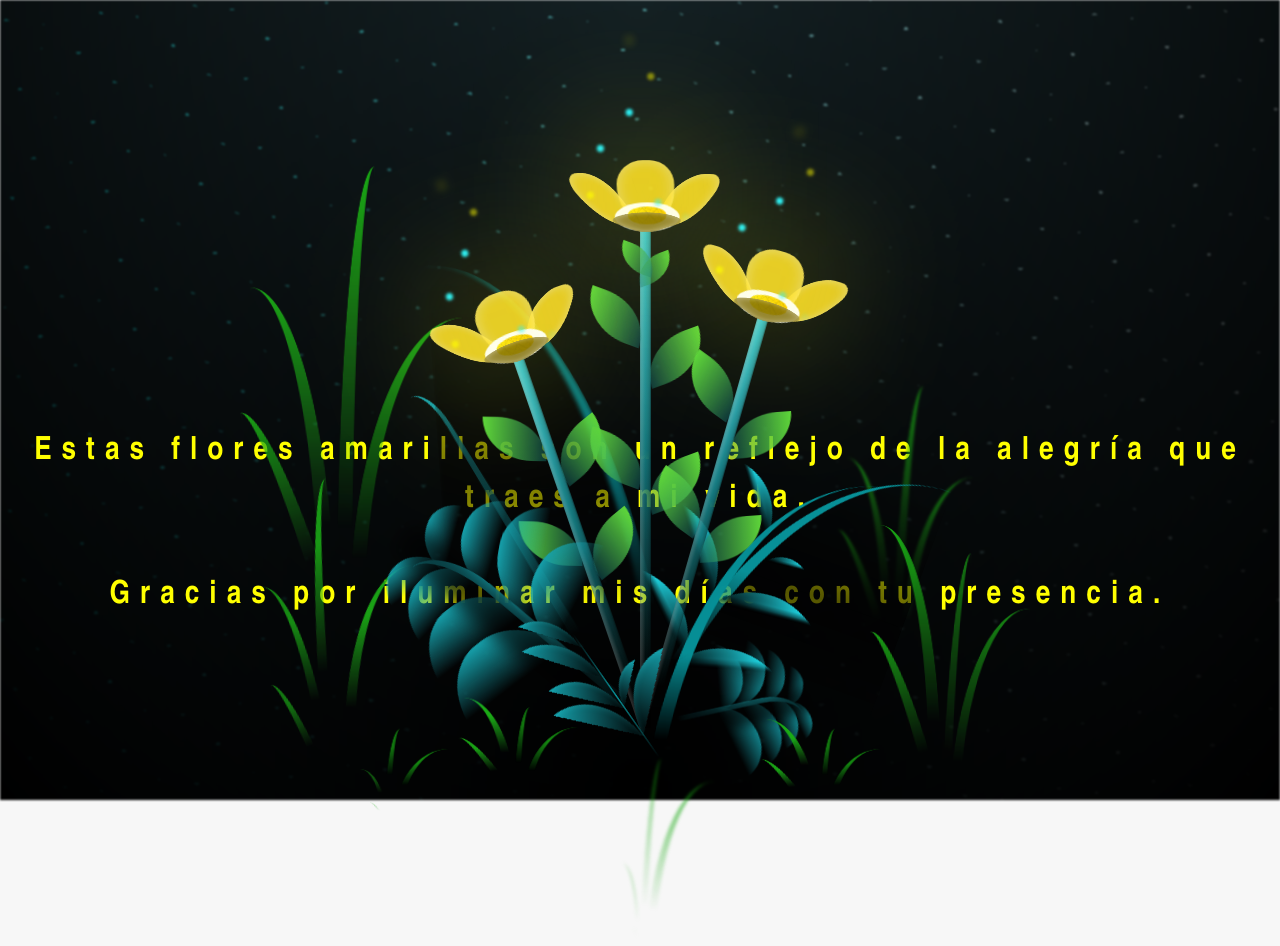
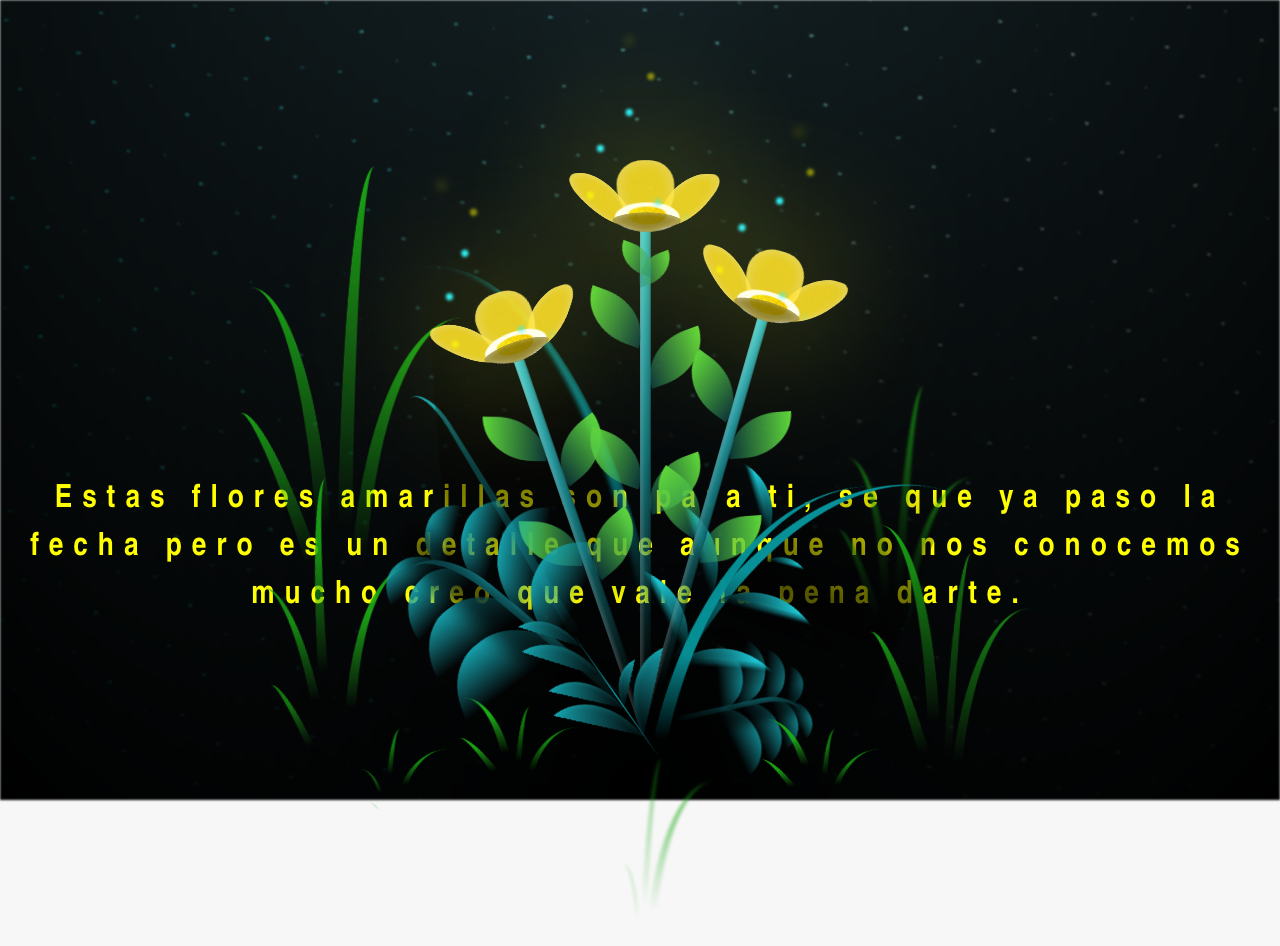
Before and after one commit to Lwrwlt/flores-amarillas, a plain HTML site: page flower.html in a window 1280 px wide. Drawn offline with Linux system fonts and the light colour scheme.

Commit message:
Update flower.html

```diff
--- a/flower.html
+++ b/flower.html
@@ -13,8 +13,7 @@
     <div id="lyrics">
 
     </div>
-    <h1 class="titulo">Estas flores amarillas son un reflejo de la alegría que traes a mi vida. <br> <br>
-      Gracias por iluminar mis días con tu presencia.</h1>
+    <h1 class="titulo">Estas flores amarillas son para ti, se que ya paso la fecha pero es un detalle que aunque no nos conocemos mucho creo que vale la pena darte.</h1>
 
     <div class="night"></div>
     <div class="flowers">
```
